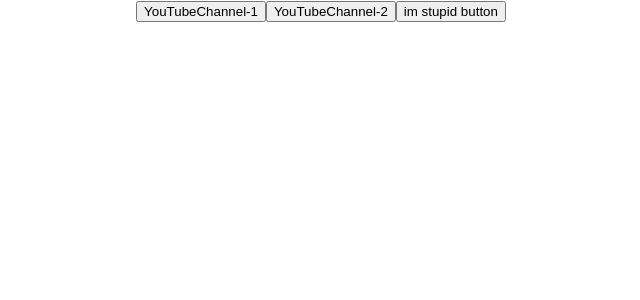
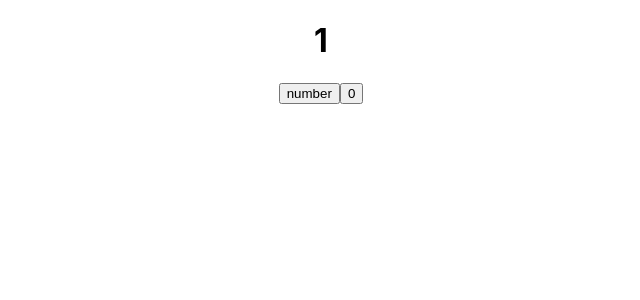
Before and after one commit to Nastassia27/Microtasks, a React (Create React App) app: page / in a window 1280 px wide. Shown: the top 300 px of the page, without its empty margins (319-959 px from the left). Built offline with nearby package versions, Linux system fonts and the light colour scheme.

Commit message:
useState microtask

```diff
--- a/src/App.tsx
+++ b/src/App.tsx
@@ -1,4 +1,4 @@
-import React from 'react';
+import React, {useState} from 'react';
 import logo from './logo.svg';
 import './App.css';
 import {Header} from "./site/Header";
@@ -9,31 +9,23 @@
 import {Button} from "./components/Button";
 
 function App() {
-    /*const myFirstSubscriber = (event: number) => {
-        console.log('Hello im Vasya')
+   // let a = 1
+    let [a, setA] = useState(1);
+    const onClickHandler = () => {
+        setA(++a);
+
+        console.log(a)
     }
-    const mySecondSubscriber = (event: MouseEvent<HTMLButtonElement>) => {
-        console.log('Hello im Ivan')
-    }*/
 
-const Button1Foo = (subscriber: string, age:number)=>{
-    console.log(subscriber, age)
-}
-    const Button2Foo = (subscriber: string, age:number)=>{
-        console.log(subscriber, age)
+    const deleteOnCLick = ()=>{
+        setA(0);
     }
-    const Button3Foo = ()=>{
-        console.log("im stupid button")
-    }
+
     return (
         <div className='App'>
-
-            <Button name={'YouTubeChannel-1'} callBack={()=> Button1Foo('im vasya',21)}/>
-            <Button name={'YouTubeChannel-2'} callBack={()=>Button2Foo('im ivan',22)}/>
-            <Button name={'im stupid button'} callBack={Button3Foo}/>
-
-
-
+            <h1>{a}</h1>
+            <button onClick={onClickHandler}>number</button>
+            <button onClick={deleteOnCLick}>0</button>
         </div>
     );
 }
```
